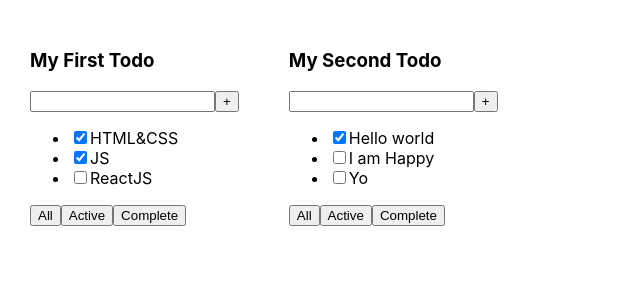
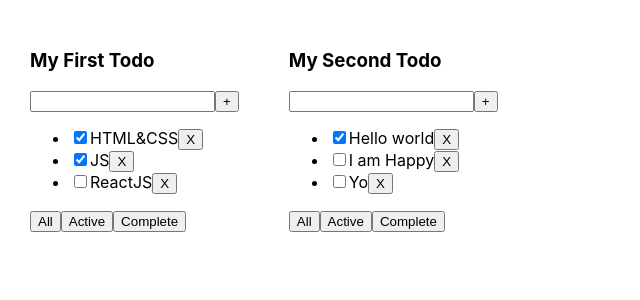
Before and after one commit to Kliapwnz/training, a React (Vite) app: page / in a window 1280 px wide. Shown: the top 300 px of the page, without its empty margins (0-640 px from the left). Built offline with nearby package versions, Linux system fonts and the light colour scheme.

Commit message:
create button X and use alert

```diff
--- a/src/Button.tsx
+++ b/src/Button.tsx
@@ -1,9 +1,10 @@
 type Props ={
-   title:string
+   title:string,
+   onClick?:()=>void
 }
 
-export const Button = ({title}: Props) => {
+export const Button = ({title, onClick}: Props) => {
    return (
-      <button>{title}</button>
+      <button onClick={onClick}>{title}</button>
    );
 };
--- a/src/TodolistItem.tsx
+++ b/src/TodolistItem.tsx
@@ -23,6 +23,7 @@ export const TodolistItem = ({title, task}: Props) => {
                         <li>
                            <input type="checkbox" checked={t.isDone}/>
                            <span>{t.title}</span>
+                           <Button title={"X"} onClick={()=> {alert("Удаляй")}}/>
                         </li>
                      )
                   })}
```
